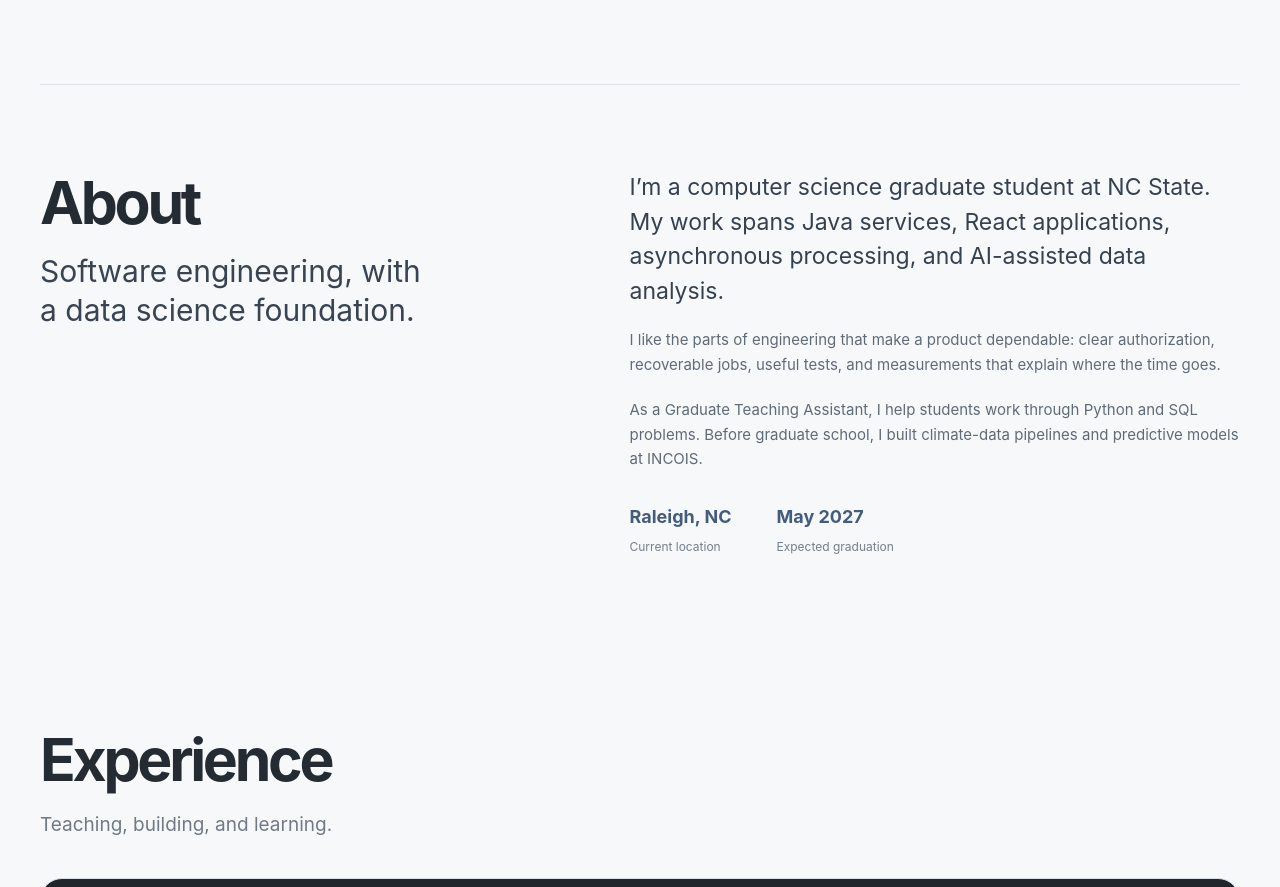
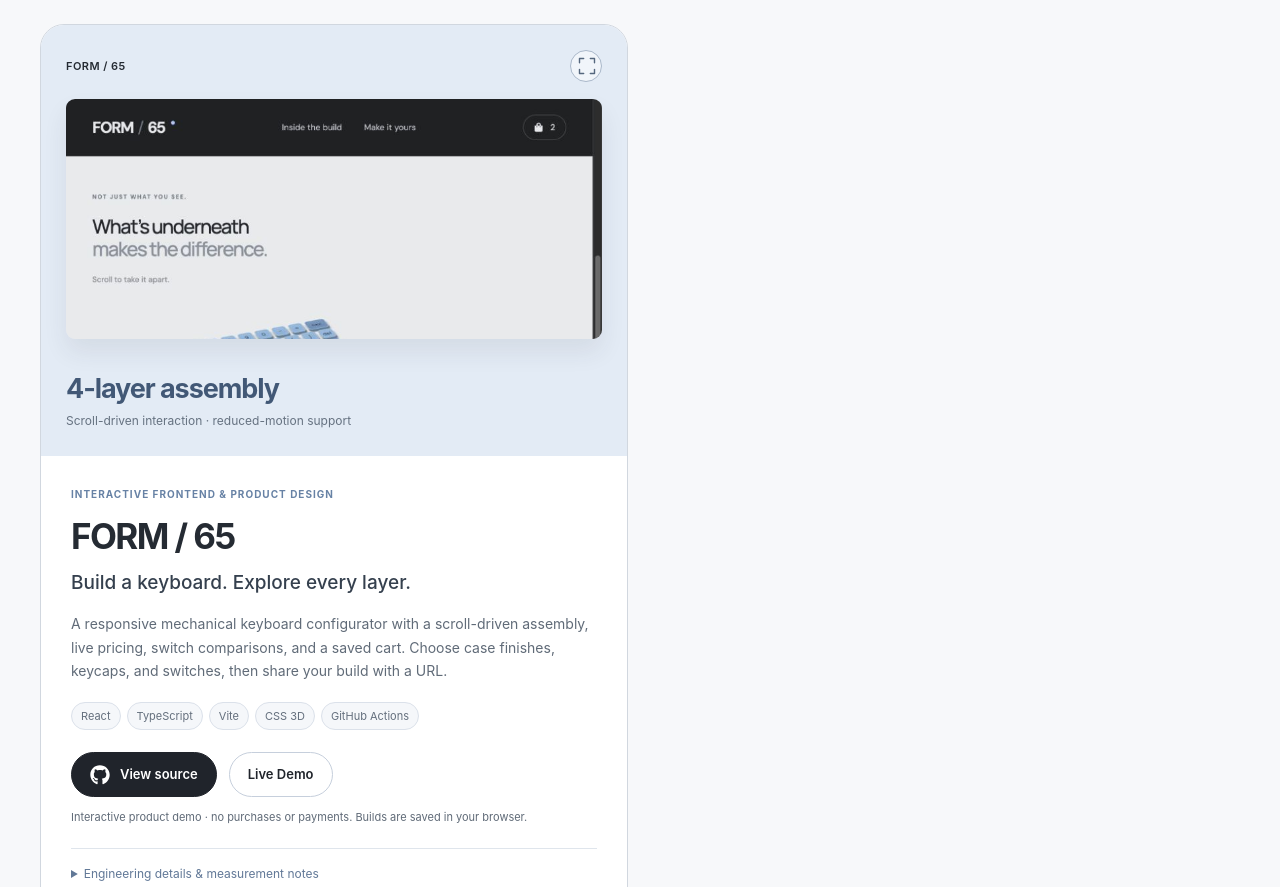
Before and after one commit to SaiSumedh18/sai-portfolio, a React (Vite) app: page / in a window 1280 px wide. Shown: the part 3960-4847 px from the top of the page. Built offline with nearby package versions, Linux system fonts and the light colour scheme.

Commit message:
Feature FORM 65 keyboard configurator in portfolio

```diff
--- a/src/App.tsx
+++ b/src/App.tsx
@@ -50,6 +50,18 @@ const projects = [
     architecture: ['CSV validation', 'All-row statistics', 'Bounded evidence', 'Streamed AI response'],
     engineering: 'Dataset ownership is checked before inference. Failed or aborted responses leave no partial chat turn; completed user and assistant messages are persisted together. The model cannot execute SQL or code.',
     method: 'Three local question fixtures on a synthetic 10,000-row dataset. Token estimates cover evidence JSON only, excluding instructions, history, API framing, and output. No live-model accuracy or cost reduction is claimed. The repository is currently unavailable to public visitors.',
+  },
+  {
+    name: 'FORM / 65', category: 'INTERACTIVE FRONTEND & PRODUCT DESIGN',
+    description: 'Build a keyboard. Explore every layer.',
+    detail: 'A responsive mechanical keyboard configurator with a scroll-driven assembly, live pricing, switch comparisons, and a saved cart. Choose case finishes, keycaps, and switches, then share your build with a URL.',
+    stack: ['React', 'TypeScript', 'Vite', 'CSS 3D', 'GitHub Actions'],
+    image: 'form65.png', alt: 'FORM / 65 interactive keyboard assembly with separated layers',
+    metric: '4-layer assembly', metricLabel: 'Scroll-driven interaction · reduced-motion support', repo: 'form65',
+    demo: 'https://saisumedh18.github.io/form65/', demoNote: 'Interactive product demo · no purchases or payments. Builds are saved in your browser.',
+    architecture: ['URL configuration', 'React state', 'CSS 3D assembly', 'Browser-persisted cart'],
+    engineering: 'Configuration URLs preserve the selected finish, keycaps, and switches. Cart edits and quantities persist locally, while native mobile scrolling and reduced-motion alternatives keep the experience accessible.',
+    method: 'Five responsive views and 27 combinations across three finishes, three keycap palettes, and three switch options. These describe implemented scope, not performance measurements. This demo has no checkout or backend.',
   },
 ]
 type Project = typeof projects[number]
@@ -168,7 +180,7 @@ export default function App() {
       </div><div className="container hero-foot"><span>BUILDING WITH</span><p>Java <span>·</span> TypeScript <span>·</span> React <span>·</span> PostgreSQL</p><span>DESIGNED, BUILT & TESTED</span></div></section>
       <div className="container">
         <ArchitectureShowcase/>
-        <section id="projects" className="section projects-section"><SectionTitle label="SELECTED WORK" title="Three builds. Different challenges." intro="A financial backend, a collaborative workspace, and an AI analytics tool. Here’s what I built and how it works."/><div className="project-list">{projects.map((project, index) => <ProjectCard key={project.name} project={project} index={index} onPreview={setPreview}/>)}</div></section>
+        <section id="projects" className="section projects-section"><SectionTitle label="SELECTED WORK" title="Four builds. Different challenges." intro="From resilient backends and grounded AI to an interactive product experience. Here’s what I built and how it works."/><div className="project-list">{projects.map((project, index) => <ProjectCard key={project.name} project={project} index={index} onPreview={setPreview}/>)}</div></section>
         <section id="about" className="section about"><SectionTitle label="ABOUT" title="Software engineering, with a data science foundation."/><div className="about-copy"><p>I’m a computer science graduate student at NC State. My work spans Java services, React applications, asynchronous processing, and AI-assisted data analysis.</p><p>I like the parts of engineering that make a product dependable: clear authorization, recoverable jobs, useful tests, and measurements that explain where the time goes.</p><p>As a Graduate Teaching Assistant, I help students work through Python and SQL problems. Before graduate school, I built climate-data pipelines and predictive models at INCOIS.</p><div className="about-facts"><div><strong>Raleigh, NC</strong><span>Current location</span></div><div><strong>May 2027</strong><span>Expected graduation</span></div></div></div></section>
         <section id="experience" className="section"><SectionTitle label="EXPERIENCE" title="Teaching, building, and learning."/><div className="timeline">
           <article><div className="timeline-date"><FaRegCalendarAlt aria-hidden="true"/><span className="role-label">CURRENT ROLE</span>AUG 2026 — PRESENT<span>Raleigh, NC</span></div><div><h3>Graduate Teaching Assistant</h3><p className="organization">NC State University · Poole College of Management</p><div className="experience-stats"><div><strong>162</strong><span>students supported</span></div><div><strong>3</strong><span>course sections</span></div><div><strong>12–15 hrs</strong><span>weekly Python & SQL support</span></div></div><ul><li>Diagnose implementation errors and explain the Python and SQL concepts behind students’ solutions.</li><li>Review programming and analytics assignments, identify recurring errors, and provide consistent, structured technical feedback.</li></ul></div></article>
```
Also changed, not shown: public/form65.png (added).
